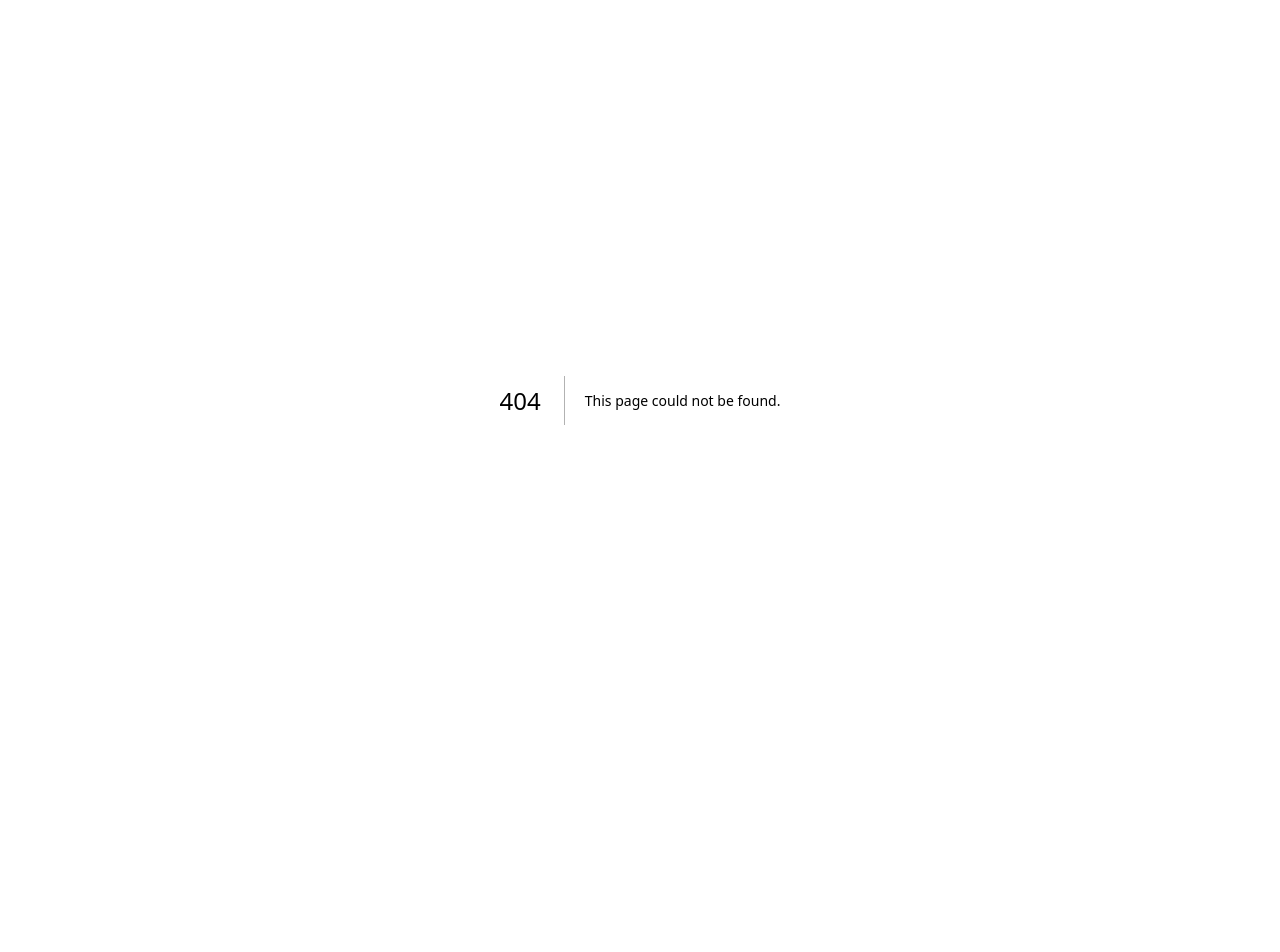
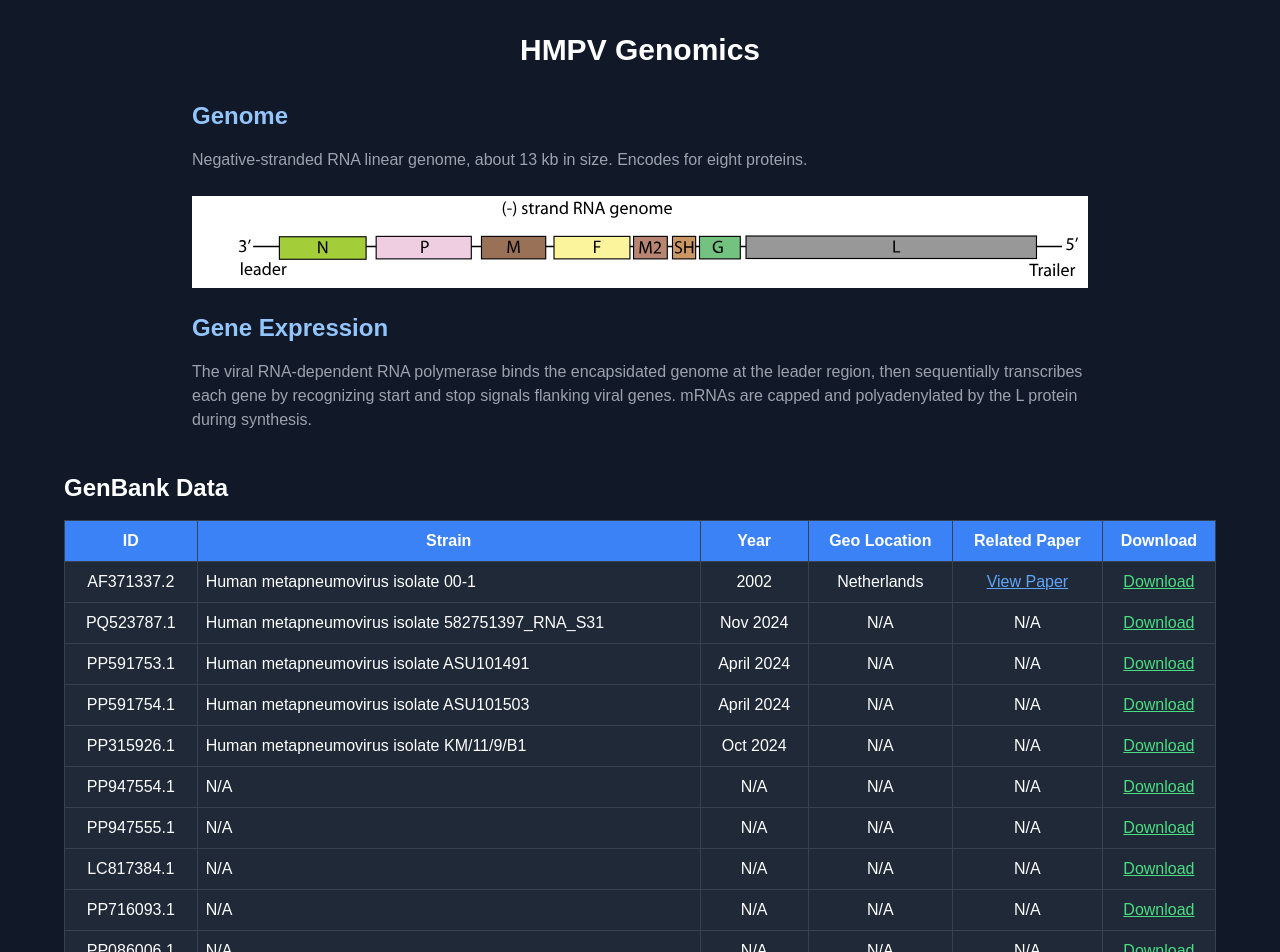
Before and after one commit to RaghavRanjeet/HMPV, a Next.js app in the folder mini_project/: page /genomics in a window 1280 px wide. Before the commit this address had no page. Shown: the top 952 px of the page. Before the commit the page ends 800 px from the top, so only its background shows below. Built offline with nearby package versions, Linux system fonts and the light colour scheme.

Commit message:
Add genome structure SVG and GenBank data page

```diff
--- /dev/null
+++ b/mini_project/src/app/genomics/page.jsx
@@ -0,0 +1,130 @@
+import React from 'react';
+
+const genbankData = [
+  { id: "AF371337.2", strain: "Human metapneumovirus isolate 00-1", year: "2002", location: "Netherlands", paper: "https://pmc.ncbi.nlm.nih.gov/articles/PMC7095854/" },
+  { id: "PQ523787.1", strain: "Human metapneumovirus isolate 582751397_RNA_S31", year: "Nov 2024" },
+  { id: "PP591753.1", strain: "Human metapneumovirus isolate ASU101491", year: "April 2024" },
+  { id: "PP591754.1", strain: "Human metapneumovirus isolate ASU101503", year: "April 2024" },
+  { id: "PP315926.1", strain: "Human metapneumovirus isolate KM/11/9/B1", year: "Oct 2024" },
+  { id: "PP947554.1" },
+  { id: "PP947555.1" },
+  { id: "LC817384.1" },
+  { id: "PP716093.1" },
+  { id: "PP086006.1" },
+  { id: "PP086535.1" },
+  { id: "LC789936.1" },
+  { id: "OP358287.1" },
+  { id: "MZ221200.1" },
+  { id: "OL794355.1" },
+  { id: "OL794360.1" },
+  { id: "OL794471.1" },
+  { id: "MZ504959.1" },
+  { id: "MZ851992.1" },
+  { id: "MN867464.1" },
+  { id: "MN306019.1" },
+  { id: "MK588636.1" },
+  { id: "MH150889.1" },
+  { id: "KY474529.1" },
+  { id: "PP947557.1" },
+  { id: "MF045424.2" },
+  { id: "OR338754.1" },
+  { id: "MZ221203.1" },
+  { id: "OL794367.1" },
+  { id: "OM262393.1" },
+  { id: "ON729327.1" },
+  { id: "MF045425.1" },
+  { id: "MG431250.1" },
+  { id: "KF516922.1" },
+  { id: "KF686742.1" },
+  { id: "KC562219.1" },
+  { id: "KC562231.1" },
+  { id: "JN184399.1" },
+  { id: "HM197719.1" },
+  { id: "AB503857.1" },
+  { id: "EF535506.1" },
+  { id: "DQ843658.1" },
+  { id: "GQ153651.1" },
+  { id: "FJ168778.1" },
+  { id: "AY525843.1" }
+];
+
+export default function Page() {
+  return (
+    <div className="bg-gray-900 min-h-screen p-8">
+      <h2 className="text-3xl font-bold text-white mb-8 text-center">HMPV Genomics</h2>
+
+      {/* Genome Information */}
+      <div className="max-w-4xl mx-auto space-y-6">
+        <div className="prose">
+          <h3 className="text-2xl font-semibold text-blue-300 mb-4">Genome</h3>
+          <p className="text-gray-400">
+            Negative-stranded RNA linear genome, about 13 kb in size. Encodes for eight proteins.
+          </p>
+        </div>
+
+        {/* Genome Structure Image */}
+        <div className="mb-8 bg-white">
+          <img
+            src="/genomes.svg"
+            alt="HMPV Genome Structure"
+            className="w-full max-w-4xl mx-auto"
+          />
+        </div>
+
+        {/* Gene Expression */}
+        <div className="prose">
+          <h3 className="text-2xl font-semibold text-blue-300 mb-4">Gene Expression</h3>
+          <p className="text-gray-400">
+            The viral RNA-dependent RNA polymerase binds the encapsidated genome at the leader region,
+            then sequentially transcribes each gene by recognizing start and stop signals flanking viral genes.
+            mRNAs are capped and polyadenylated by the L protein during synthesis.
+          </p>
+        </div>
+      </div>
+
+      {/* GenBank Data Table */}
+      <div className="max-w-6xl mx-auto mt-10 overflow-x-auto">
+        <h3 className="text-2xl font-semibold text-white mb-4">GenBank Data</h3>
+        <table className="w-full border-collapse border border-gray-700">
+          <thead>
+            <tr className="bg-blue-500 text-white">
+              <th className="border border-gray-700 p-2">ID</th>
+              <th className="border border-gray-700 p-2">Strain</th>
+              <th className="border border-gray-700 p-2">Year</th>
+              <th className="border border-gray-700 p-2">Geo Location</th>
+              <th className="border border-gray-700 p-2">Related Paper</th>
+              <th className="border border-gray-700 p-2">Download</th>
+            </tr>
+          </thead>
+          <tbody>
+            {genbankData.map((item, index) => (
+              <tr key={index} className="bg-gray-800 text-white">
+                <td className="border border-gray-700 p-2 text-center">{item.id}</td>
+                <td className="border border-gray-700 p-2">{item.strain || "N/A"}</td>
+                <td className="border border-gray-700 p-2 text-center">{item.year || "N/A"}</td>
+                <td className="border border-gray-700 p-2 text-center">{item.location || "N/A"}</td>
+                <td className="border border-gray-700 p-2 text-center">
+                  {item.paper ? (
+                    <a href={item.paper} target="_blank" rel="noopener noreferrer" className="text-blue-400 underline">
+                      View Paper
+                    </a>
+                  ) : "N/A"}
+                </td>
+                <td className="border border-gray-700 p-2 text-center">
+                  <a
+                    href={`https://www.ncbi.nlm.nih.gov/nuccore/${item.id}?report=fasta`}
+                    target="_blank"
+                    rel="noopener noreferrer"
+                    className="text-green-400 underline"
+                  >
+                    Download
+                  </a>
+                </td>
+              </tr>
+            ))}
+          </tbody>
+        </table>
+      </div>
+    </div>
+  );
+}
```
Also changed, not shown: mini_project/public/genomes.svg (added).
